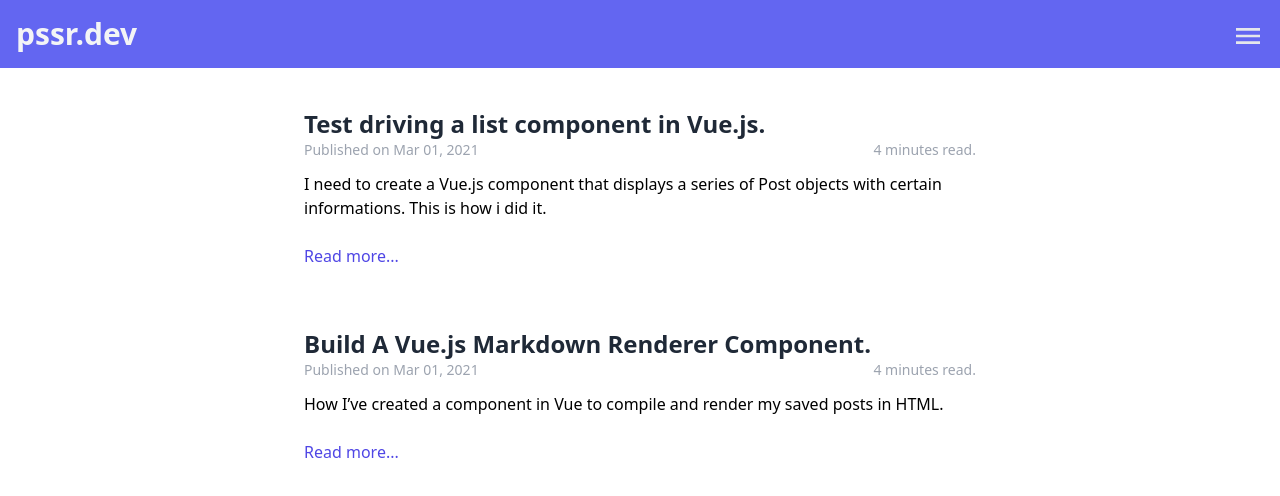
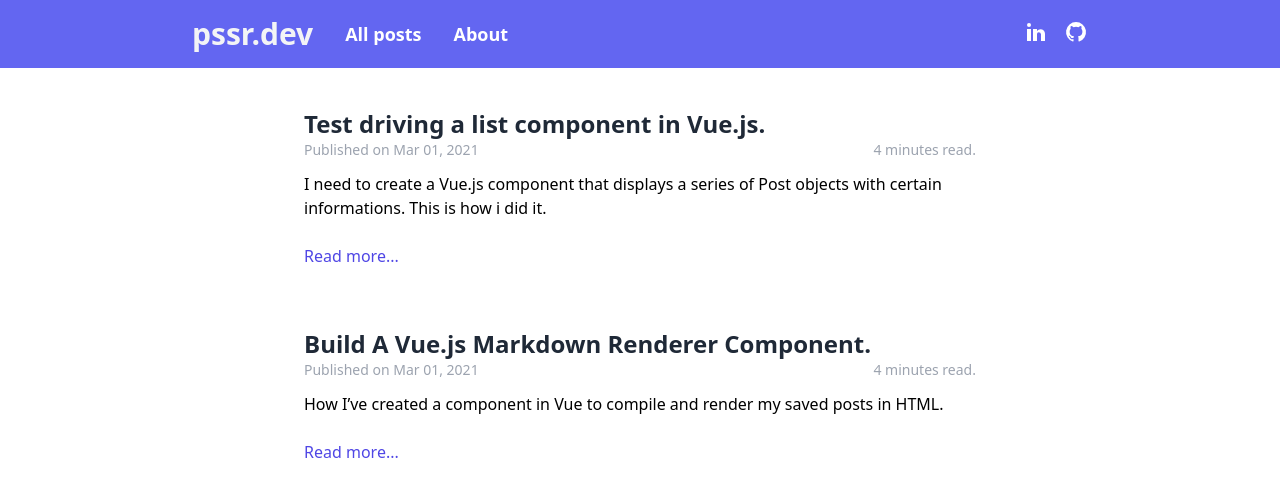
Before and after one commit to ps1312/simple_blog, a Vue app: page / in a window 1280 px wide. Shown: the top 496 px of the page. Built offline with nearby package versions, Linux system fonts and the light colour scheme.

Commit message:
made navbar responsive

```diff
--- a/src/components/NavBar.vue
+++ b/src/components/NavBar.vue
@@ -1,33 +1,42 @@
 <template>
   <nav class="fixed top-0 w-screen p-4 bg-indigo-500">
-    <div class="flex items-end justify-between text-gray-800">
+    <div class="flex items-end justify-between text-gray-800 lg:hidden">
       <router-link to="/"><span class="text-3xl font-bold text-gray-100">pssr.dev</span></router-link>
 
-      <base-dropdown />
+      <base-dropdown class="lg:hidden" />
+    </div>
+
+    <div class="max-w-4xl mx-auto items-center hidden lg:flex">
+      <router-link to="/"><span class="text-3xl font-bold text-gray-100">pssr.dev</span></router-link>
+
+      <div class="inline-flex flex-grow">
+        <div class="inline-flex flex-grow">
+            <router-link class="text-lg font-semibold ml-8 text-white font-semibold" to="/">All posts</router-link>
+            <router-link class="text-lg font-semibold ml-8 text-white font-semibold" to="/about">About</router-link>
+        </div>
+        <div class="inline-flex">
+          <a target="_blank" rel="noopener noreferrer" href="https://www.linkedin.com/in/pssr">
+            <base-icon class="w-6 h-6 fill-current text-white rounded hover:bg-indigo-400" icon="linkedin" />
+          </a>
+          <a class="pl-4" target="_blank" rel="noopener noreferrer" href="https:www.github.com/ps1312">
+            <base-icon class="w-6 h-6 fill-current text-white rounded hover:bg-indigo-400" icon="github" />
+          </a>
+        </div>
+      </div>
+
     </div>
   </nav>
 </template>
 
 <script>
 import BaseDropdown from './BaseDropdown';
+import BaseIcon from './BaseIcon';
 
 export default {
-  components: { BaseDropdown },
+  components: {
+    BaseDropdown,
+    BaseIcon,
+  },
   name: "NavBar"
 }
-// <div class="max-w-4xl mx-auto flex justify-between">
-//       <div class="inline-flex  items-end">
-//           <router-link to="/"><span class="text-4xl font-bold">pssr.dev</span></router-link>
-//           <router-link class="text-lg font-semibold ml-8" to="/">All posts</router-link>
-//           <router-link class="text-lg font-semibold ml-8" to="/about">About</router-link>
-//       </div>
-//       <div class="flex items-center">
-//         <a target="_blank" rel="noopener noreferrer" href="https://www.linkedin.com/in/pssr">
-//           <img class="w-8 h-8 mr-8" src="../assets/linkedin.svg" />
-//         </a>
-//         <a target="_blank" rel="noopener noreferrer" href="https:www.github.com/ps1312">
-//           <img class="w-8 h-8" src="../assets/github.svg" />
-//         </a>
-//       </div>
-//     </div>
 </script>
```
